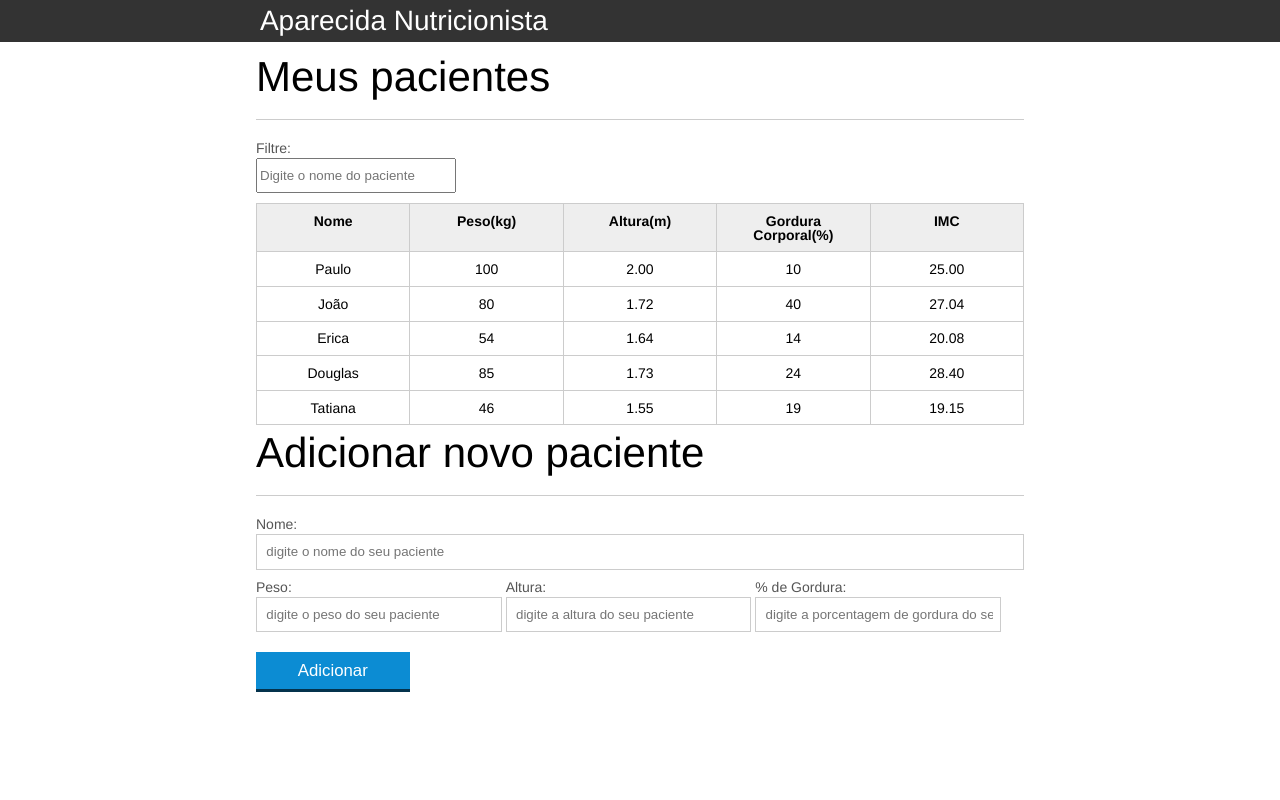
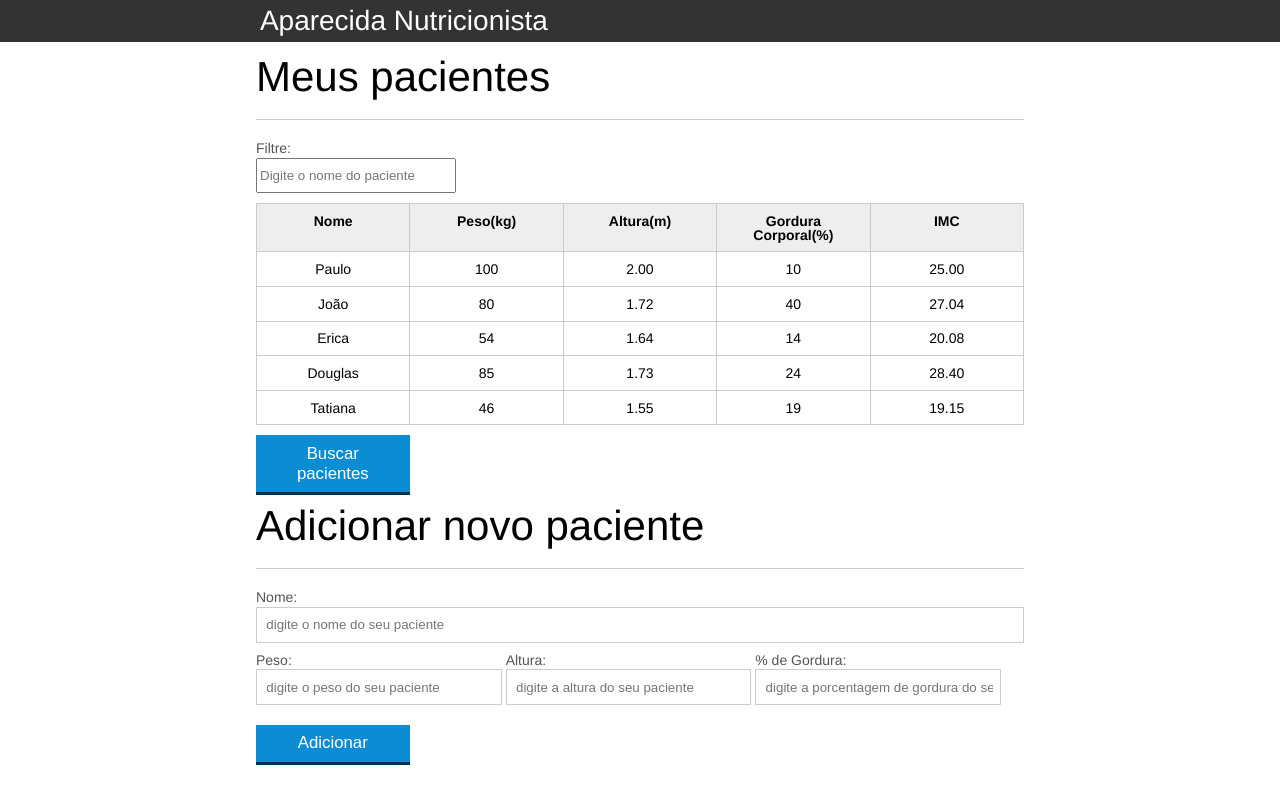
Before and after one commit to YuriSMCardoso/Projeto_Aparecida_Nutricao, a plain HTML site: page index.html in a window 1280 px wide. Drawn offline with Linux system fonts and the light colour scheme.

Commit message:
Update index.html
Linkando o arquivo HTML com o novo arquivo JS (buscar-pacientes.js). Além disso, Adicionando o novo botão de busca de pacientes que puxa os mesmos de uma API.

```diff
--- a/index.html
+++ b/index.html
@@ -71,7 +71,8 @@
 						</tr>
 					</tbody>
 				</table>
-
+				<span id="erro-ajax" class="invisivel">Erro ao buscar pacientes</span>
+				<button id="buscar-pacientes" class="botao bto-principal">Buscar pacientes</button>
 			</section>
 		</main>
 		<section class="container">
@@ -102,5 +103,6 @@
 		<script src="js/form.js"></script>
 		<script src="js/remover-pacientes.js"></script>
 		<script src="js/filtra.js"></script>
+		<script src="js/buscar-pacientes.js"></script>
 	</body>
 </html>
```
